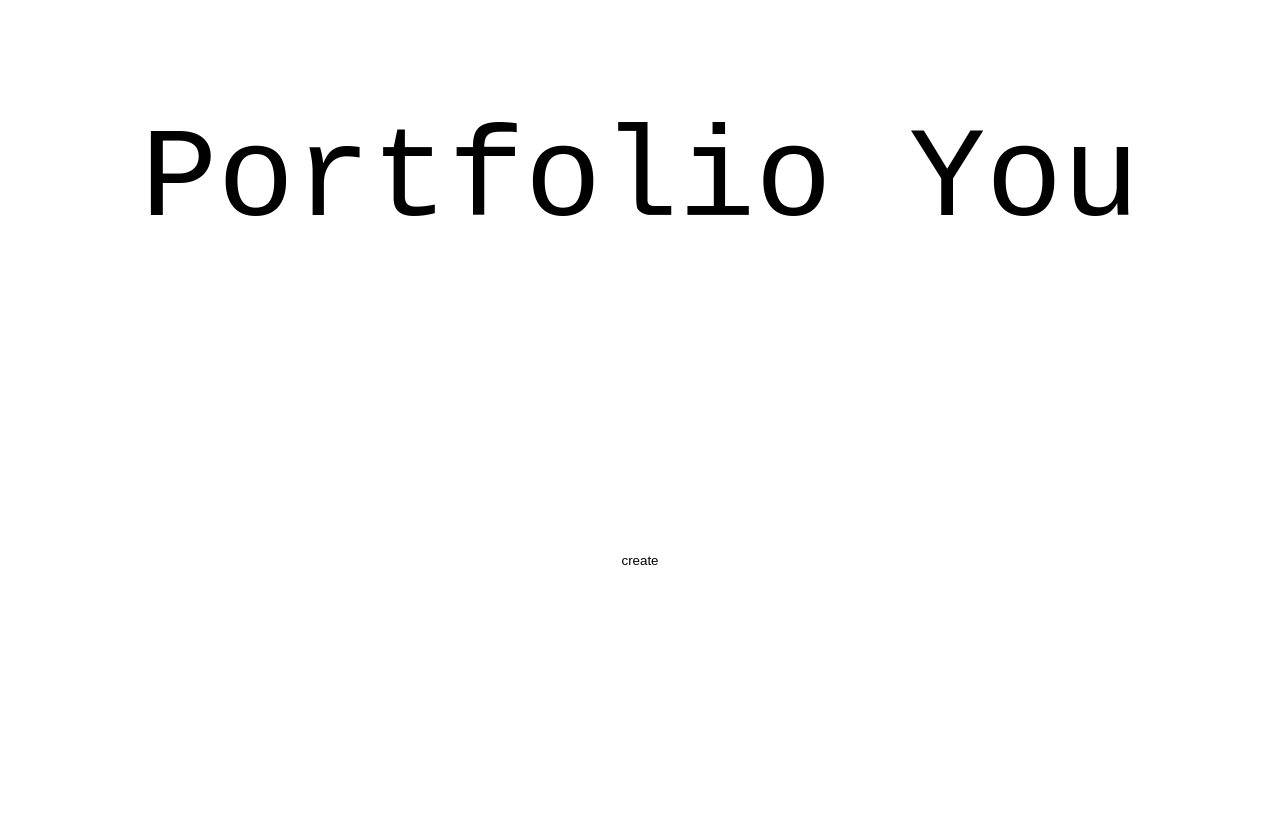
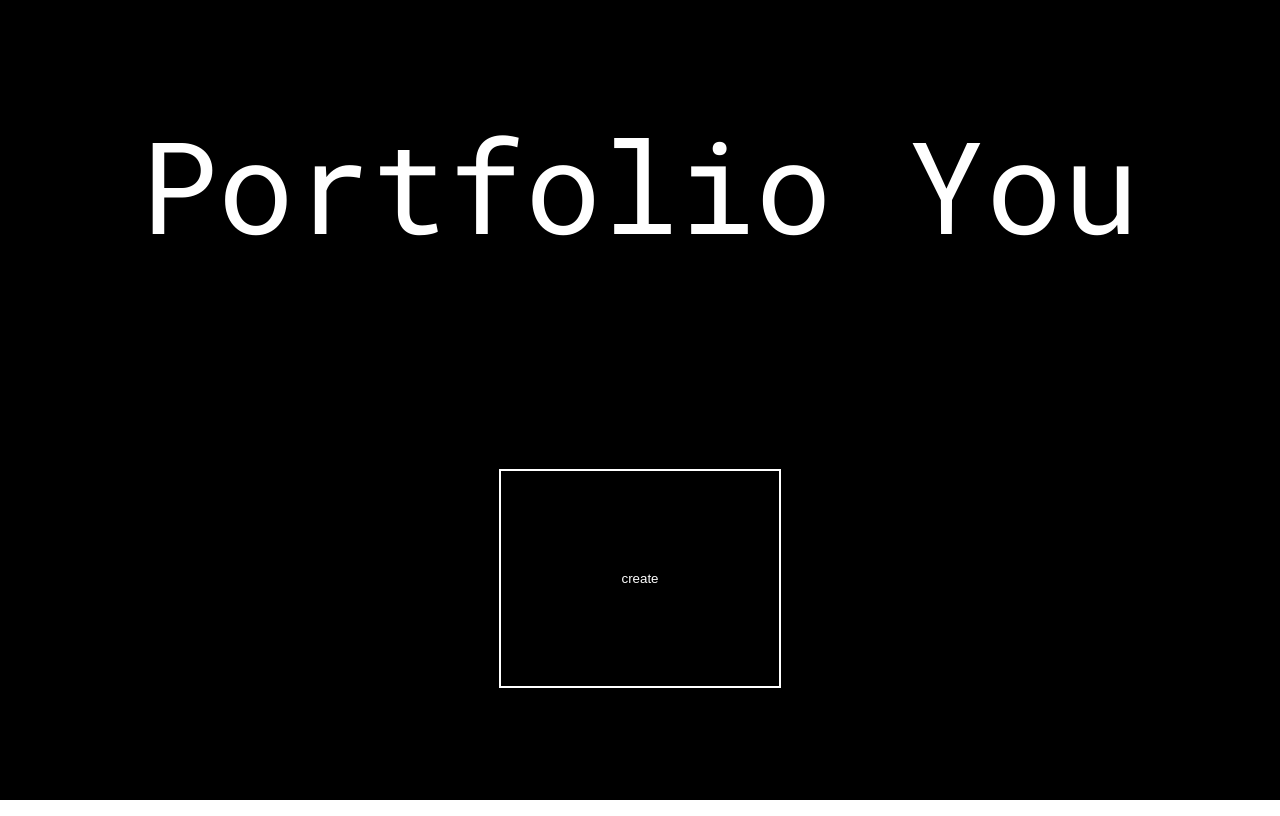
Before and after one commit to NikTiltov/frontend, a SvelteKit app: page / in a window 1280 px wide. Built offline with nearby package versions, Linux system fonts and the light colour scheme.

Commit message:
add layout for styles upload

```diff
--- /dev/null
+++ b/src/routes/+layout.svelte
@@ -0,0 +1,7 @@
+<script lang="ts">
+   import "../style.css";
+</script>
+
+<main>
+   <slot></slot>
+</main>
```
